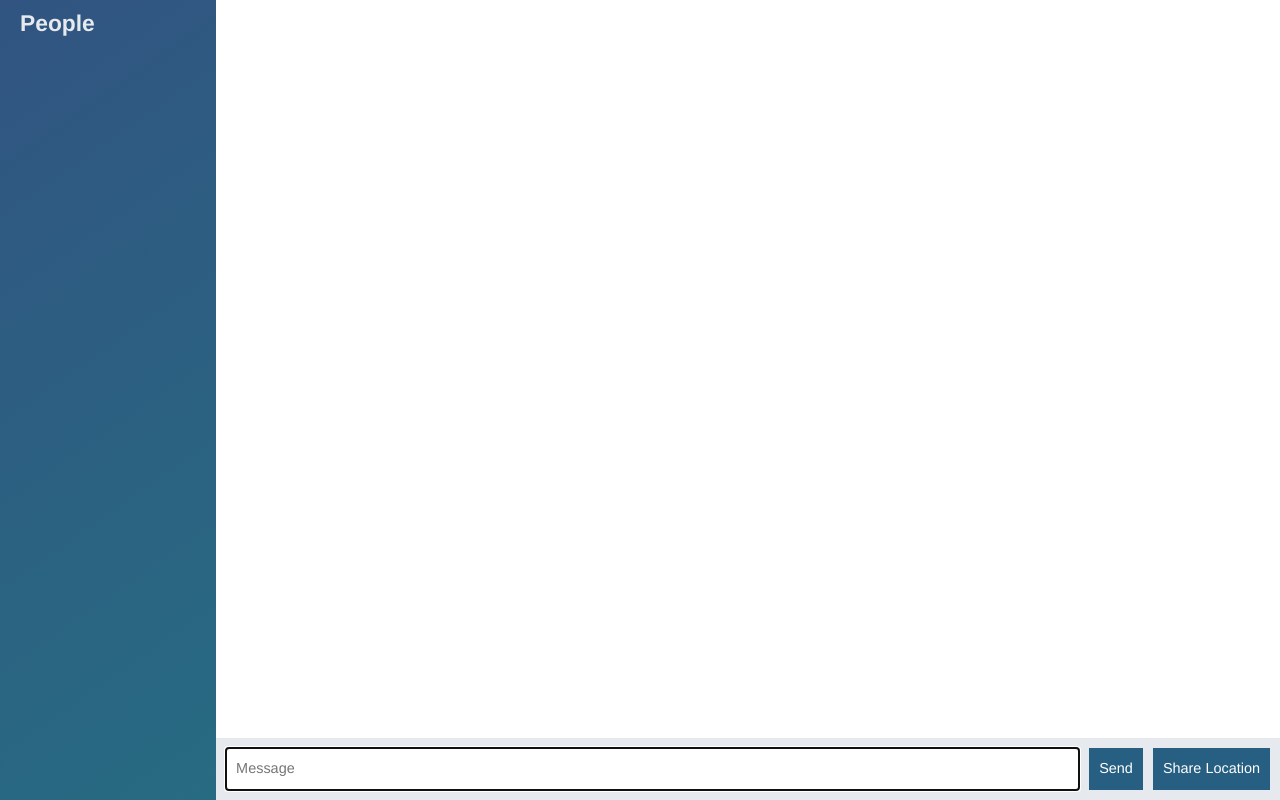
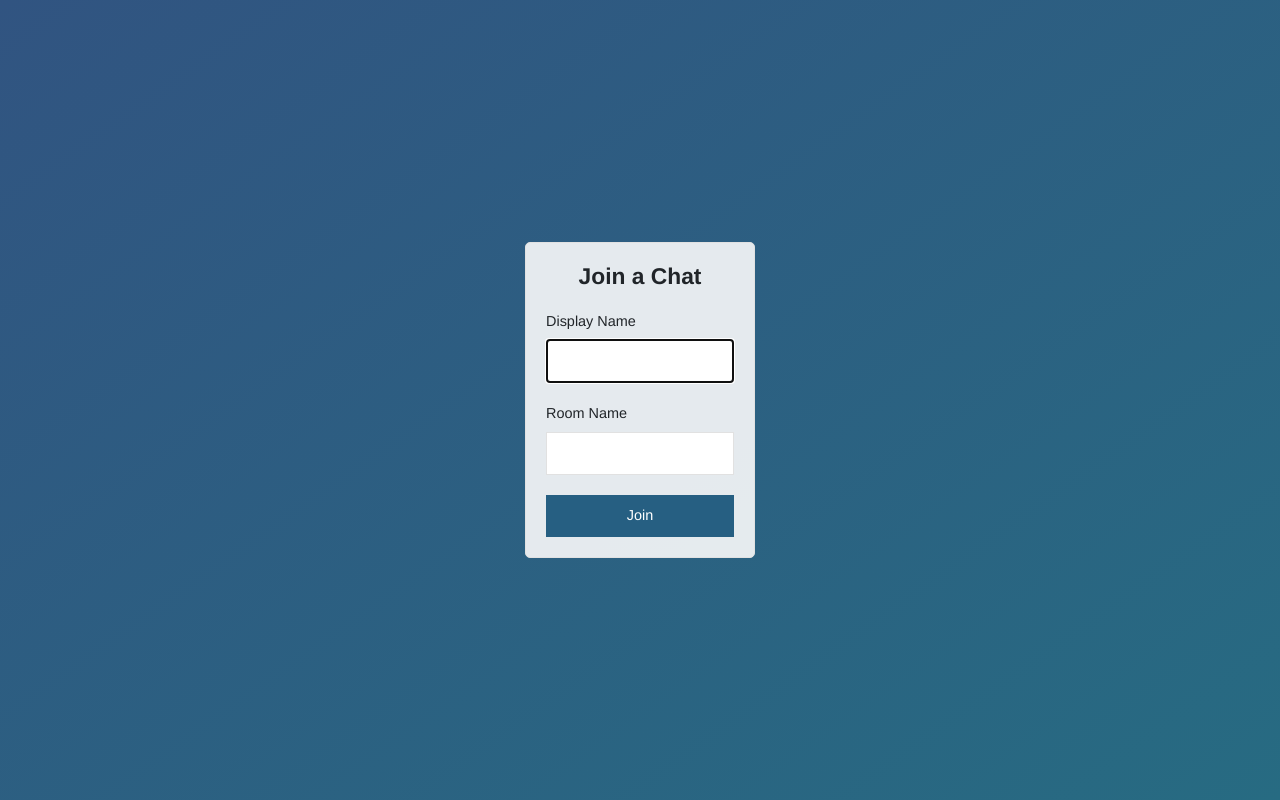
Before and after one commit to a-soliman/node-chat-app, a website: page public/index.html in a window 1280 px wide. Drawn offline with nearby package versions, Linux system fonts and the light colour scheme; no server answers.

Commit message:
added an index file and added viewport meta tag

```diff
--- a/public/index.html
+++ b/public/index.html
@@ -2,66 +2,35 @@
 <html>
 <head>
 	<meta charset="utf-8">
-
-	<title></title>
+	<meta name=viewport content="width=device-width, initial-scale=1, user-scalable=no">
+	<title>Join | Chat App</title>
 	<link rel="stylesheet" href="/css/bootstrap.min.css">
 	<link rel="stylesheet" href="/css/styles.css">
 </head>
-<body class="chat">
-	<div class="chat__sidebar">
-		<h3>People</h3>
-		<div id="users"></div>
+<body class="centered-form">
+	<div class="centered-form__form">
+		<form action="/chat.html">
+			<div class="form-field">
+				<h3>Join a Chat</h3>
+			</div>
+			<div class="form-field">
+				<label for="name">Display Name</label>
+				<input
+					type="text"
+					name="name"
+					autofocus >
+			</div>
+			<div class="form-field">
+				<label for="">Room Name</label>
+				<input
+					type="text"
+					name="room">
+			</div>
+			<div class="form-field">
+				<button>Join</button>
+			</div>
+		</form>
 	</div>
 
-	<div class="chat__main">
-		<ul id="messages" class="chat__messages"></ul>
-
-		<div class="chat__footer">
-			<form id="message-form">
-			<input
-				type="text"
-				name="message"
-				placeholder="Message"
-				autofocus
-				autocomplete="off" />
-
-			<button>Send</button>
-		</form>
-
-		<button id="send-location" >Share Location</button>
-		</div>
-	</div>
-
-	<script id="message-template" type="text/message-template">
-		<li class="message">
-			<div class="message__title">
-				<h4 style="color: #296682;">{{from}}</h4>
-				<span>{{createdAt}}</span>
-			</div>
-			<div class="message__body">
-				<p>{{text}}</p>
-			</div>
-		</li>
-		<!-- <p><span style="font-weight: 700; color: #296682;">{{from}}</span> {{createdAt}}: {{text}}</p> -->
-	</script>
-
-	<script id="location-message-template" type="text/message-template">
-		<li class="message">
-			<div class="message__title">
-				<h4 style="color: #296682;">{{from}}</h4>
-				<span>{{createdAt}}</span>
-			</div>
-			<div class="message__body">
-				<a href="{{url}}" target="_blank">My Current Location</a>
-			</div>
-		</li>
-		<!-- <p><span style="font-weight: 700; color: #296682;">{{from}}</span> {{createdAt}}: {{text}}</p> -->
-	</script>
-
-	<script src="/socket.io/socket.io.js"></script>
-	<script src="js/libs/jquery-3.2.1.min.js"></script>
-	<script src="/js/libs/moment.js"></script>
-	<script src="/js/libs/mustache.js"></script>
-	<script src="/js/index.js"></script>
 </body>
 </html>
```
Also changed, not shown: public/chat.html (added, +67 -0 lines), public/js/chat.js (renamed from public/js/index.js).
